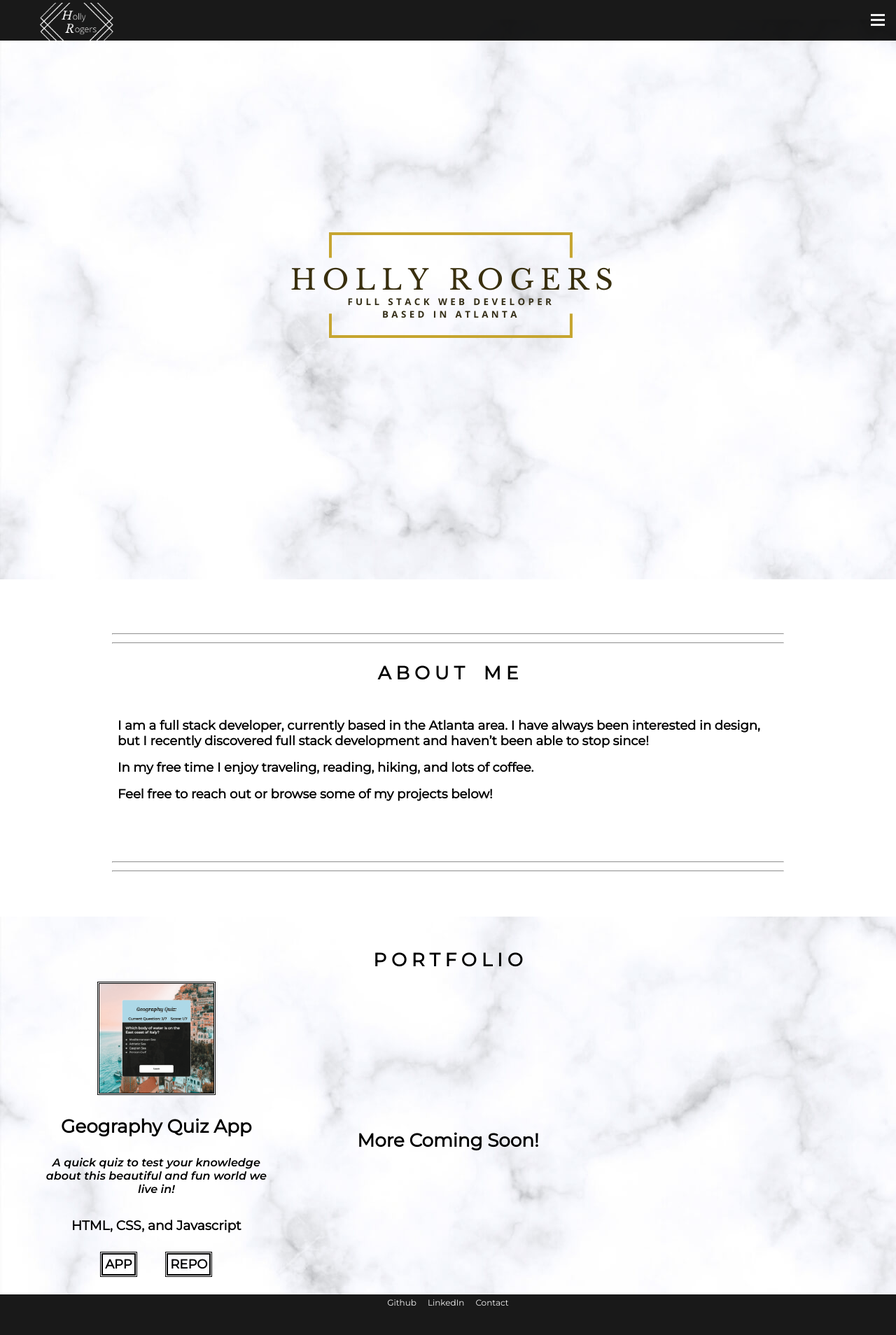
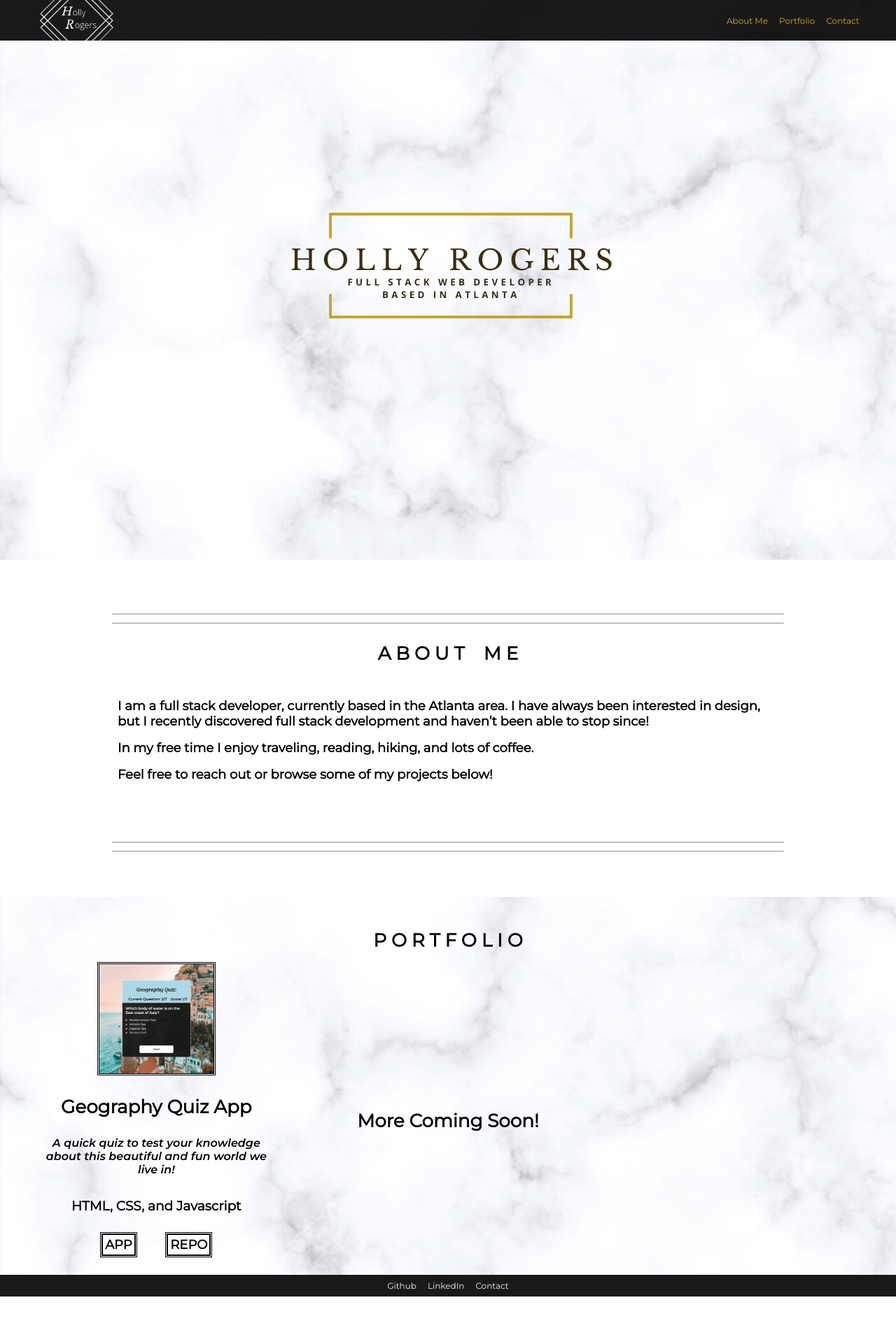
Before and after one commit to holly257/personalPortfolio, a plain HTML site: page index.html in a window 1280 px wide. Shown: the whole page at 70% size. After the commit the page ends 1853 px from the top, so only its background shows below. Drawn offline with nearby package versions, Linux system fonts and the light colour scheme.

Commit message:
added flex boxes and took out js

```diff
--- a/index.css
+++ b/index.css
@@ -8,6 +8,17 @@ body {
     color: black;
     text-align: center;
     margin: 0;
+    height: 100vh;
+    display: flex;
+    flex-direction: column;
+}
+
+main {
+    flex: 1;
+}
+
+header {
+    height: 58px;
 }
 
 /* header and footer */
@@ -38,6 +49,9 @@ nav {
     z-index: 10;
     padding: 0;
     background-color: rgb(0, 0, 0, .90);
+    display: flex;
+    justify-content: space-between;
+    align-items: center;
 }
 
 #nav-hero {
@@ -59,7 +73,14 @@ nav {
     font-size: 16px;
     border: none;
     cursor: pointer;
+}
 
+.dropbtn:hover ~ #myDropdown {
+    display: block;
+}
+
+#myDropdown:hover {
+    display: block;
 }
 
 .dropdown {
@@ -195,20 +216,16 @@ h6{
 #page-footer {
     background-color: rgb(0, 0, 0, .90);
     height: 58px;
-    width: vw;
+    width: 100vw;
+    display: flex;
+    align-items: center;
+    justify-content: center;
 }
 
 #footer {
-    height: 100%;
     justify-content: center;
     align-items: center;
     display: flex;
-}
-
-.foot {
-    float: right;
-    height: 100%;
-    /* margin: 35px auto; */
 }
 
 .foot, a {
@@ -216,10 +233,34 @@ h6{
     color: #f1f1f1;
 }
 
+#dropdown-list {
+    display: flex;
+    flex-direction: column;
+}
+
 
 /* M E D I A */
 
 @media (min-width: 800px) {
+    .dropdown-content {
+        display: block;
+        background: none;
+        position: static;
+    }
+
+    .dropbtn {
+        display: none;
+    }
+
+    #dropdown-list {
+        flex-direction: row;
+        width: 250px;
+    }
+
+    .dropList {
+        display: inline-block;
+    }
+
     body {
         font-size: 140%;
     }
--- a/index.html
+++ b/index.html
@@ -10,6 +10,8 @@
 
 </head>
 <body>
+
+    <header>
         <nav role="navigation" id="nav-bar">
                 <div id="nav-hero-div">
                     <img id="nav-hero" class="heroMobile" src="images/PersonalLogoInitials.png" alt="HR diamond logo">
@@ -30,8 +32,8 @@
                     </div>
                 </div>
             </nav>
+    </header>
 
-    <br>
     <main role="main" id="main">
         <section id="intro">
             <img id="hero-mobile" class="heroMobile" src="images/MobileHeroImgTransparent.png" alt="Holly Rogers - full stack developer based in Atlanta">
@@ -79,15 +81,15 @@
 
             </div>
         </section>
+    </main>
 
-        <section id="page-footer">
+    <footer id="page-footer">
         <ul id="footer">
             <li class="foot"><a href="https://github.com/holly257/">Github</a></li>
             <li class="foot"><a href="https://www.linkedin.com/in/holly-rogers-1194a0178/">LinkedIn</a></li>
             <li class="foot">Contact</li>
         </ul>
-        </section>
-    </main>
+    </footer>
 
     <script src="https://ajax.googleapis.com/ajax/libs/jquery/3.4.1/jquery.min.js"></script>
     <script type="text/javascript" src="/index.js"></script>
--- a/index.js
+++ b/index.js
@@ -1,9 +1,14 @@
-$(".dropbtn").on("click", function () {
-    document.getElementById("myDropdown").classList.toggle("show");
-})
+// $(function(){
+//     // $(".dropdown").hover(
+//     //     function(){
+//     //         $("#myDropdown").show();
+//     //     },
+//     //     function (){
+//     //         $("#myDropdown").hide();
+//     //     }
+//     // );
 
-$("#dropdown-list").on("click", "li", function () {
-    this.classList.toggle("hover");
-})
-
-// can't get mouseenter to work but click works
+//         $("#dropdown-list").on("click", "li", function () {
+//             this.classList.toggle("hover");
+//         });
+// });
```
Lines whose indentation alone changed are shown as unchanged.
